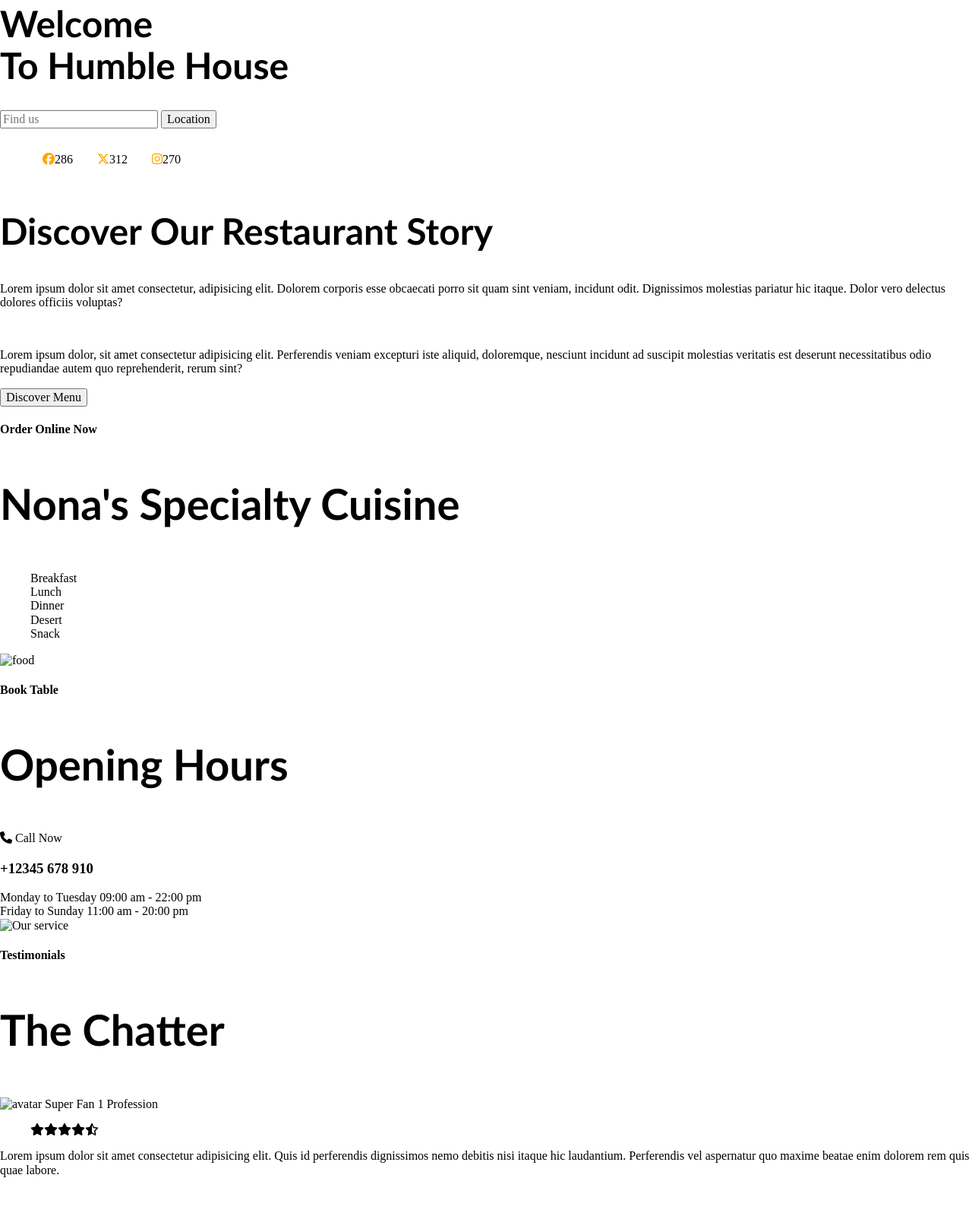
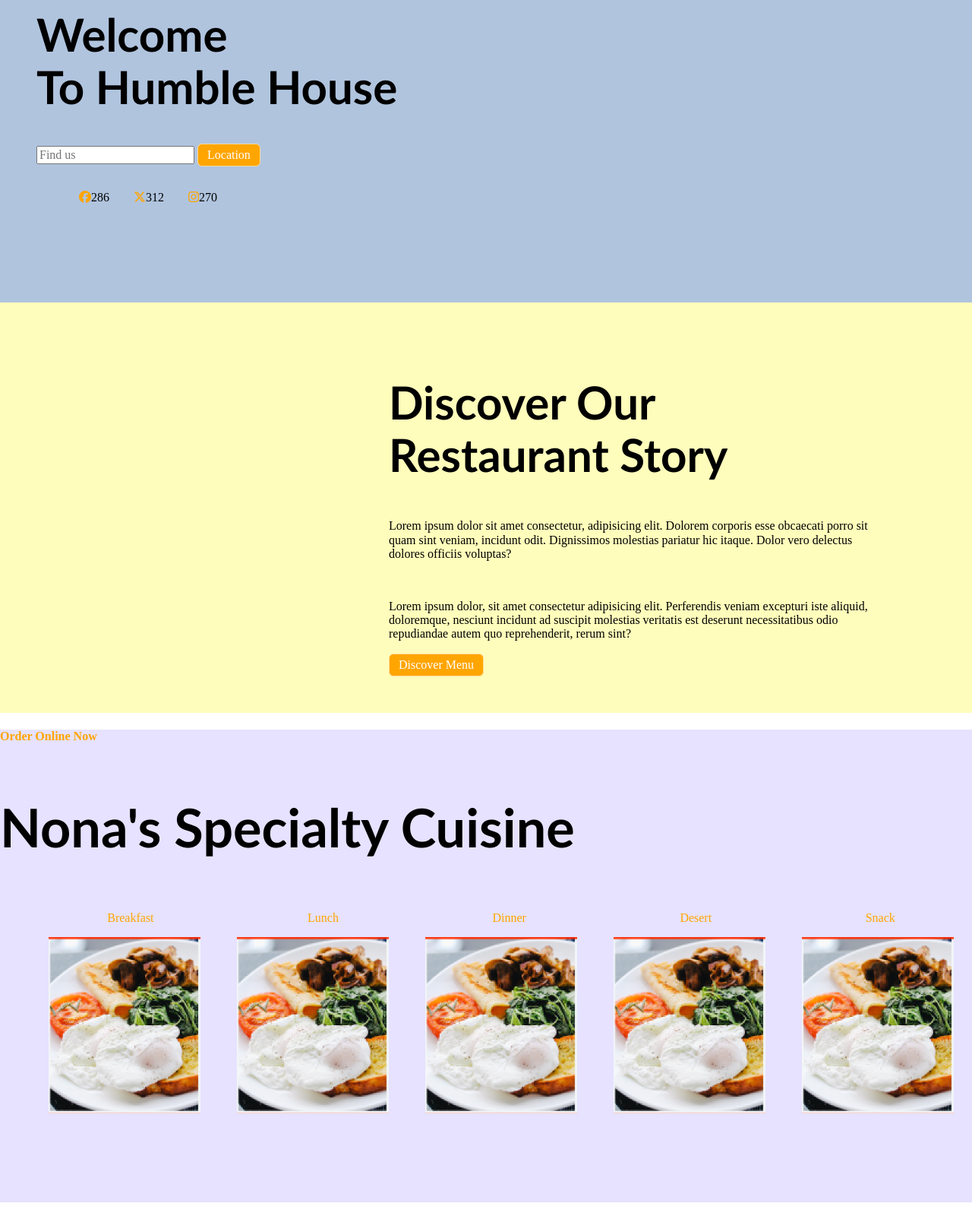
Before and after one commit to BeKind-Rewind/cousine, a plain HTML site: page index.html in a window 1280 px wide. Shown: the part 112-1712 px from the top of the page at 76% size. Before the commit the page ends 1677 px from the top, so only its background shows below. Drawn offline with Linux system fonts and the light colour scheme.

Commit message:
Added loaction section

```diff
--- a/css/style.css
+++ b/css/style.css
@@ -37,6 +37,11 @@ footer {
 
 }
 
+/********/
+/** Display & Alignment/
+/********/
+
+
 .flex {
   display: flex;
 }
@@ -61,19 +66,46 @@ ul {
   list-style: none;
 }
 
+.food {
+  width: 200px;
+}
+
+/********/
+/** Margin/
+/********/
+
+.m1 {
+  margin: 1rem;
+}
+
+/********/
+/** Padding/
+/********/
+
+.p-b6 {
+  padding-bottom: 6rem;
+}
+
+/********/
+/** links/
+/********/
+
 a {
   text-decoration: none;
   color:black;
 }
+
+
 
 /******************************************
 /* ADDITIONAL STYLES
 /*******************************************/
 
 
-.m1 {
-  margin: 1rem;
-}
+/********/
+/** Font/
+/********/
+
 
 .orange {
   color: orange;
@@ -81,9 +113,57 @@ a {
 
 .title {
   font-family: 'Trebuchet MS', 'Lucida Sans Unicode', 'Lucida Grande', 'Lucida Sans', Arial, sans-serif;
-  font-size: 48px;
+  font-size: 60px;
 }
 
-h1, h2 {
-  font-size: 48px;
+.days {
+  font-size: 28px;
 }
+
+
+
+/********/
+/** BG/
+/********/
+
+#Welcome {
+  padding-left: 3rem;
+}
+
+header {
+  background-color: lightsteelblue;
+}
+
+#About {
+  background-color: rgb(255, 253, 187);
+  padding: 3rem;
+  padding-left: 40%;
+  padding-right: 10%;
+}
+
+#Menu {
+  background-color: rgb(230, 226, 255);
+}
+
+#Hours {
+  background-color: rgb(254, 244, 225);
+}
+
+#Blog {
+  background-color:gainsboro;
+}
+
+#locations {
+  background-color: beige;
+}
+
+button {
+  background-color: orange;
+  padding-top: 5px;
+  padding-left: 12px;
+  padding-right: 12px;
+  padding-bottom: 5px;
+  border: solid 1px rgb(255, 220, 156);
+  border-radius: 6px;
+  color:white;
+}
--- a/index.html
+++ b/index.html
@@ -15,6 +15,7 @@
 	</head>
 	<body>
 		<header>
+				<!-- background image -->
 			<nav class="flex between align-c">
 				<div class="m1">
 					<i class="fa-solid fa-mug-hot"></i>
@@ -32,10 +33,10 @@
 					</ul>
 				</div>
 			</nav>
-			<section>
-				<!-- background image -->
-				<div class="title">
-					<h1>Welcome <br> To Humble House</h1>
+			<section id="Welcome" class="p-b6">
+
+				<div>
+					<h1 class="title">Welcome <br> To Humble House</h1>
 				</div>
 				<div>
 					<form>
@@ -53,11 +54,11 @@
 			</section>
 		</header>
 
-		<section id="About">
+		<section id="About" class="p-b6">
 			<!-- background image -->
 			<div>
-				<div class="title">
-					<h2>Discover Our Restaurant Story</h2>
+				<div>
+					<h2 class="title">Discover Our Restaurant Story</h2>
 				</div>
 				<div>
 					<p>Lorem ipsum dolor sit amet consectetur, adipisicing elit. Dolorem corporis esse obcaecati porro sit quam sint veniam, incidunt odit. Dignissimos molestias pariatur hic itaque. Dolor vero delectus dolores officiis voluptas?</p>
@@ -68,15 +69,15 @@
 			</div>
 		</section>
 
-		<section id="Menu">
+		<section id="Menu" class="p-b6">
 			<div>
-				<h4>Order Online Now</h4>
+				<h4 class="orange">Order Online Now</h4>
 			</div>
 			<div class="title">
 				<h3>Nona's Specialty Cuisine</h3>
 			</div>
 			<div>
-				<ul>
+				<ul class="flex around orange">
 					<li>Breakfast</li>
 					<li>Lunch</li>
 					<li>Dinner</li>
@@ -86,15 +87,22 @@
 			</div>
 			<div>
 				<!-- image menu based on selection-->
-				<card>
-					<img src="#" alt="food">
-				</card>
+				<ul class="flex around">
+					<li><img src="/assets/food.png" alt="food" class="food"></li>
+					<li><img src="/assets/food.png" alt="food" class="food"></li>
+					<li><img src="/assets/food.png" alt="food" class="food"></li>
+					<li><img src="/assets/food.png" alt="food" class="food"></li>
+					<li><img src="/assets/food.png" alt="food" class="food"></li>
+				</ul>
+
+
+
 			</div>
 		</section>
 
-		<section id="Hours">
+		<section id="Hours" class="p-b6">
 			<!-- background image -->
-			<div><h4>Book Table</h4></div>
+			<div><h4 class="orange">Book Table</h4></div>
 			<div class="title">
 				<h3>Opening Hours</h3>
 			</div>
@@ -103,37 +111,42 @@
 				<span>Call Now</span>
 				<h3>+12345 678 910</h3>
 			</div>
-			<div>
-				<div>
-					<span>Monday to Tuesday</span>
-					<span>09:00 am - 22:00 pm</span>
+			<div class="flex around">
+				<div class="days">
+					<h6>Monday to Tuesday</h6>
+					<h6>09:00 am - 22:00 pm</h6>
 				</div>
-				<div>
-					<span>Friday to Sunday</span>
-					<span>11:00 am - 20:00 pm</span>
+				<div class="days">
+					<h6>Friday to Sunday</h6>
+					<h6>11:00 am - 20:00 pm</h6>
 				</div>
 			</div>
 			<div>
 				<!-- video carousel -->
-				 <card>
-					<img src="#" alt="Our service">
-				 </card>
+				<ul class="flex around">
+					<li><img src="/assets/food.png" alt="food" class="food"></li>
+					<li><img src="/assets/food.png" alt="food" class="food"></li>
+					<li><img src="/assets/food.png" alt="food" class="food"></li>
+					<li><img src="/assets/food.png" alt="food" class="food"></li>
+					<li><img src="/assets/food.png" alt="food" class="food"></li>
+				</ul>
 			</div>
 		</section>
 
-		<section id="Blog">
-			<div><h4>Testimonials</h4></div>
+		<section id="Blog" class="p-b6">
+			<div><h4 class="orange">Testimonials</h4></div>
 			<div class="title">
 				<h3>The Chatter</h3>
 			</div>
 			<div>
 				<!-- blog card carousel -->
 				 <card>
-					<div>
+					<div >
 						<!-- background image -->
-						<img src="#" alt="avatar">
-						<span>Super Fan 1</span>
-						<span>Profession</span>
+						<div><i class="fa-solid fa-user fa-2xl m1"></i></div>
+						<div><span>Super Fan 1</span></div>
+						<div><span>Profession</span></div>
+
 						<ul id="score" class="flex">
 							<!-- currently static -- make dynamic  -->
 							<li><i class="fa-solid fa-star"></i></li>
@@ -150,6 +163,25 @@
 			</div>
 		</section>
 
+		<section id="#Locations" class="p-b6 flex evenly">
+			<div>
+				<h4>Restaurant 1</h4>
+				<h6>101 Main St</h6>
+				<h6>Somewhere, ST</h6>
+			</div>
+			<div>
+				<h4>Restaurant 2</h4>
+				<h6>16 Sudbury St</h6>
+				<h6>Elsewhere, ST</h6>
+			</div>
+			<div>
+				<h4>Restaurant 3</h4>
+				<h6>1073 Westlake St</h6>
+				<h6>Lake, ST</h6>
+			</div>
+
+		</section>
+
 		<script type="text/javascript" src="js/main.js"></script>
 	</body>
 </html>
```
